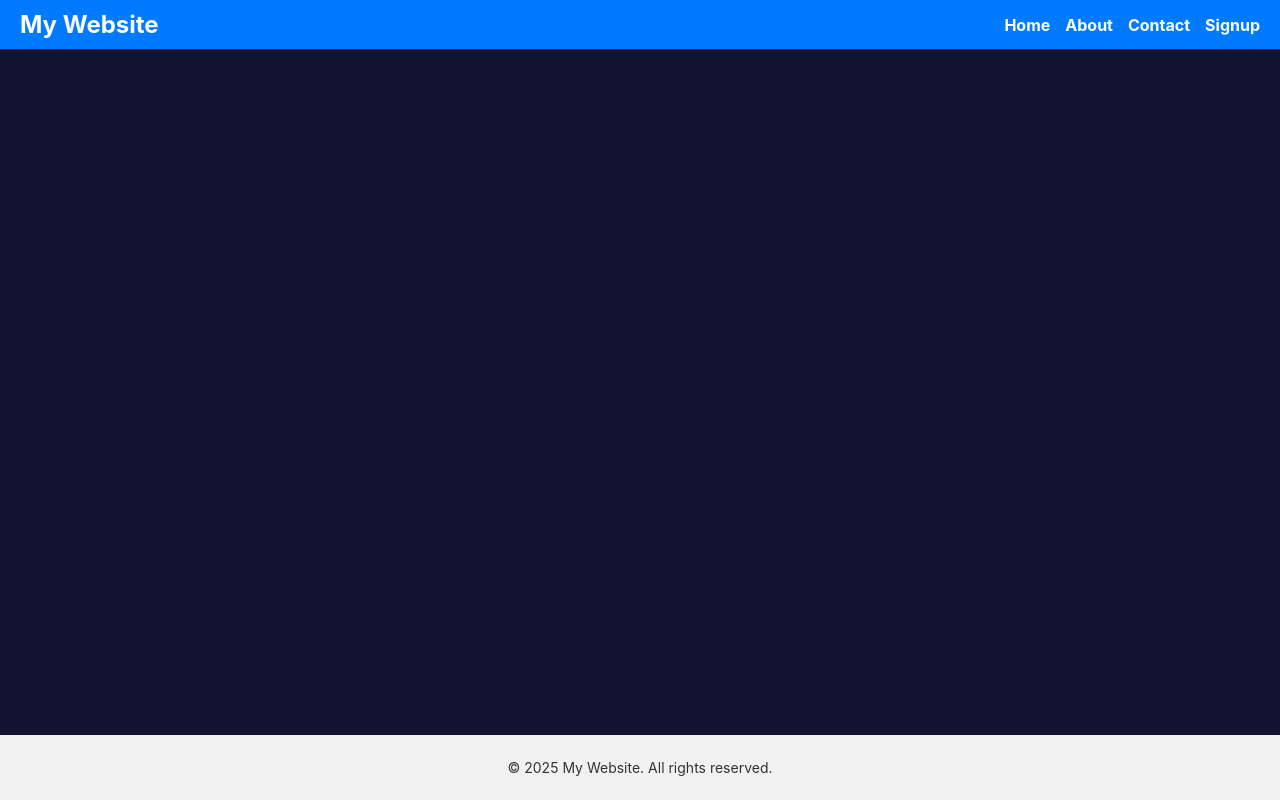
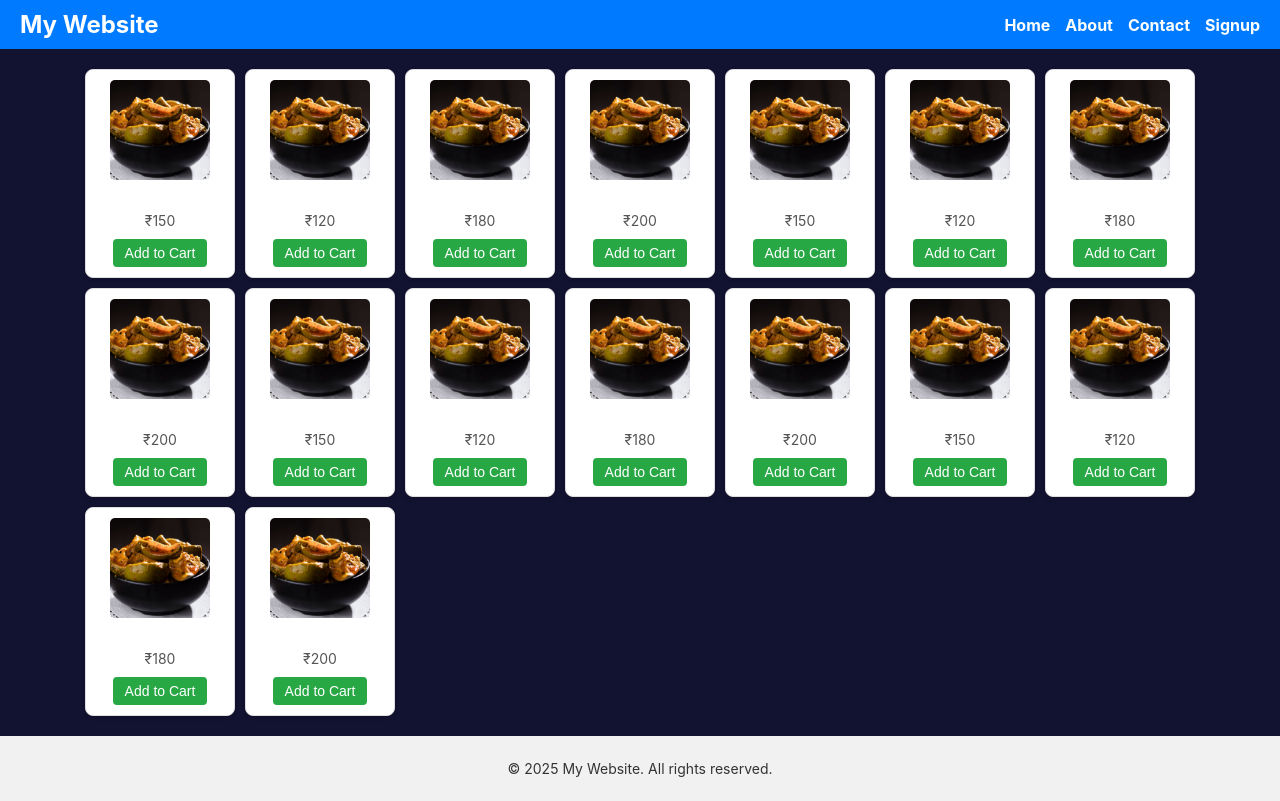
Before and after one commit to Harish-Pulapa-7036/Pickle_delivery, a React (Create React App) app: page /picklelist in a window 1280 px wide. Built offline with nearby package versions, Linux system fonts and the light colour scheme.

Commit message:
added pickle list

```diff
--- a/src/App.js
+++ b/src/App.js
@@ -8,6 +8,7 @@ import Contact from "./pages/Contact";
 import Signup from "./pages/Signup";
 import './App.css';
 import Login from "./pages/Login";
+import PickleList from "./pages/PickleList";
 
 function App() {
     return (
@@ -21,6 +22,8 @@ function App() {
                         <Route path="/contact" element={<Contact />} />
                         <Route path="/signup" element={<Signup />} />
                         <Route path="/login" element={<Login />} />
+                        <Route path="/picklelist" element={<PickleList />} />
+
 
                     </Routes>
                 </main>
--- /dev/null
+++ b/src/pages/PickleList.css
@@ -0,0 +1,54 @@
+.pickle-list-container {
+    display: grid;
+    gap: 10px;
+    grid-template-columns: repeat(auto-fit, minmax(150px, 1fr));
+    max-width: 100%;
+}
+
+.pickle-card {
+    border: 1px solid #ddd;
+    border-radius: 8px;
+    padding: 10px;
+    text-align: center;
+    background-color: #fff;
+    box-shadow: 0 2px 5px rgba(0, 0, 0, 0.1);
+    display: flex;
+    flex-direction: column;
+    align-items: center;
+}
+
+.pickle-image {
+    width: 100px;
+    height: 100px;
+    object-fit: cover;
+    border-radius: 5px;
+}
+
+.pickle-name {
+    margin: 10px 0 5px;
+    font-size: 14px;
+    font-weight: bold;
+}
+
+.pickle-price {
+    margin: 0 0 10px;
+    color: #555;
+    font-size: 14px;
+}
+
+.add-to-cart-btn {
+    padding: 6px 12px;
+    background-color: #28a745;
+    color: #fff;
+    border: none;
+    border-radius: 4px;
+    cursor: pointer;
+    font-size: 14px;
+}
+
+/* Mobile - 2 cards per row */
+@media (max-width: 600px) {
+    .pickle-list-container {
+        grid-template-columns: repeat(2, 1fr);
+    }
+}
--- /dev/null
+++ b/src/pages/PickleList.jsx
@@ -0,0 +1,48 @@
+import React from 'react';
+import './PickleList.css';  // Importing the external CSS
+
+const PickleCard = ({ image, name, price, onAddToCart }) => (
+    <div className="pickle-card">
+        <img src={image} alt={name} className="pickle-image" />
+        <h3 className="pickle-name">{name}</h3>
+        <p className="pickle-price">₹{price}</p>
+        <button className="add-to-cart-btn" onClick={onAddToCart}>Add to Cart</button>
+    </div>
+);
+const pickles = [
+    { image: '/images/mango-pickle.jpg', name: 'Mango Pickle', price: 150 },
+    { image: '/images/mango-pickle.jpg', name: 'Lemon Pickle', price: 120 },
+    { image: '/images/mango-pickle.jpg', name: 'Garlic Pickle', price: 180 },
+    { image: '/images/mango-pickle.jpg', name: 'Mixed Pickle', price: 200 },
+    { image: '/images/mango-pickle.jpg', name: 'Mango Pickle', price: 150 },
+    { image: '/images/mango-pickle.jpg', name: 'Lemon Pickle', price: 120 },
+    { image: '/images/mango-pickle.jpg', name: 'Garlic Pickle', price: 180 },
+    { image: '/images/mango-pickle.jpg', name: 'Mixed Pickle', price: 200 },
+    { image: '/images/mango-pickle.jpg', name: 'Mango Pickle', price: 150 },
+    { image: '/images/mango-pickle.jpg', name: 'Lemon Pickle', price: 120 },
+    { image: '/images/mango-pickle.jpg', name: 'Garlic Pickle', price: 180 },
+    { image: '/images/mango-pickle.jpg', name: 'Mixed Pickle', price: 200 },
+     { image: '/images/mango-pickle.jpg', name: 'Mango Pickle', price: 150 },
+    { image: '/images/mango-pickle.jpg', name: 'Lemon Pickle', price: 120 },
+    { image: '/images/mango-pickle.jpg', name: 'Garlic Pickle', price: 180 },
+    { image: '/images/mango-pickle.jpg', name: 'Mixed Pickle', price: 200 },
+];
+
+
+const PickleList = () => {
+    return (
+        <div className="pickle-list-container">
+            {pickles.map((pickle, index) => (
+                <PickleCard
+                    key={index}
+                    image={pickle.image}
+                    name={pickle.name}
+                    price={pickle.price}
+                    onAddToCart={() => console.log(`${pickle.name} added to cart`)}
+                />
+            ))}
+        </div>
+    );
+};
+
+export default PickleList;
```
Also changed, not shown: public/images/mango-pickle.jpg (added).
